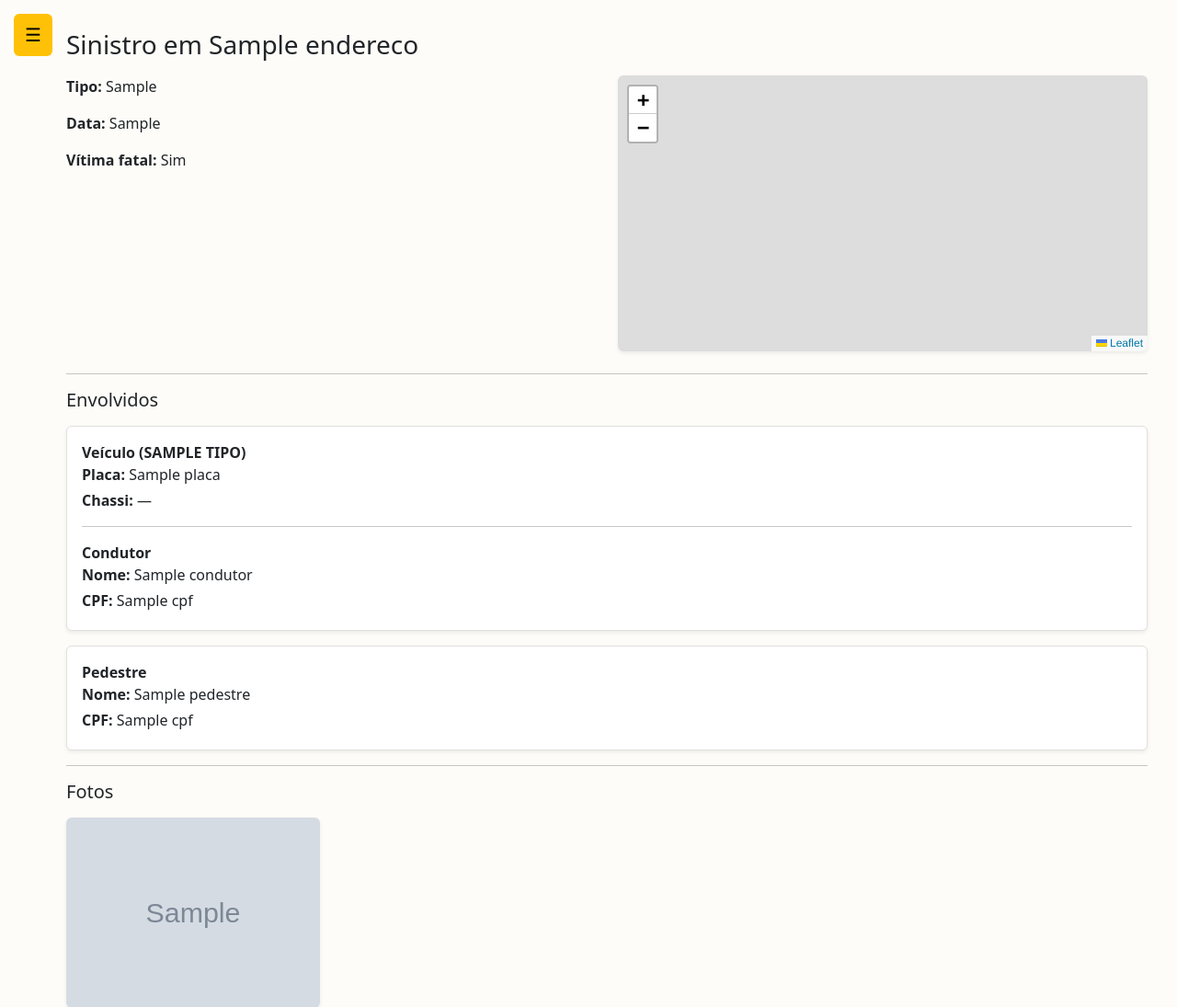
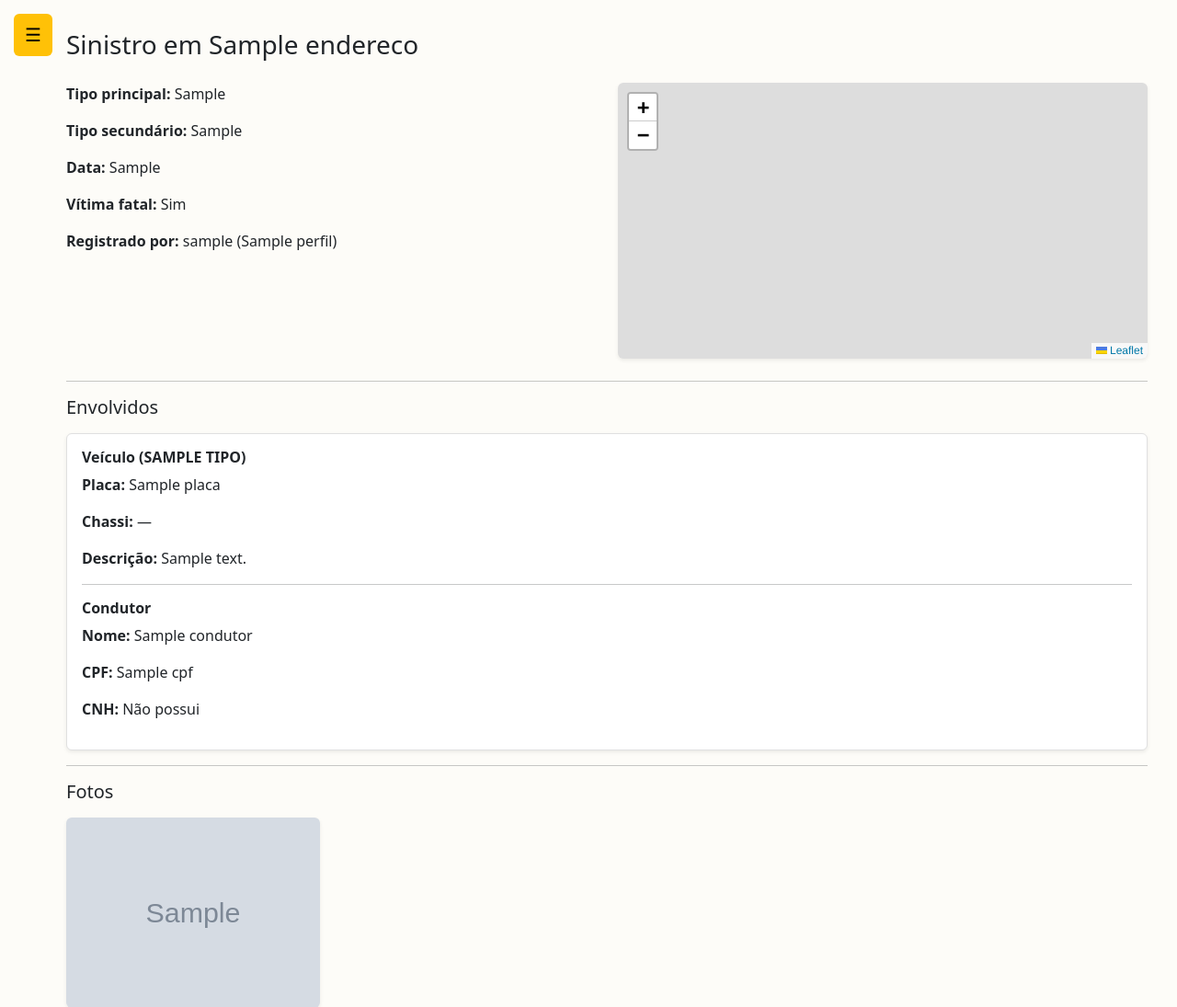
Before and after one commit to marxrocha205/sinistro_dashboard, a Django app: template sinistro_dash/dashboard/templates/dashboard/sinistro_detail.html in a window 1280 px wide. Shown: the top 1095 px of the page at 92% size. Run offline with Django 5.2, Linux system fonts and the light colour scheme; the template is opened without the code that fills it: most values are stand-ins (such as "Sample title", 1, 10 or a date in 2020); grey boxes marked "Sample" are stand-in pictures.

Commit message:
fix: detail e relatorios

```diff
--- a/sinistro_dash/dashboard/templates/dashboard/sinistro_detail.html
+++ b/sinistro_dash/dashboard/templates/dashboard/sinistro_detail.html
@@ -3,15 +3,23 @@
 
 {% block content %}
 
-<h3 class="mb-3 page-title">
+<h3 class="mb-4 page-title">
   Sinistro em {{ sinistro.endereco }}
 </h3>
 
 <div class="row mb-4">
   <div class="col-md-6 col-sm-12">
-    <p><strong>Tipo:</strong> {{ sinistro.tipo_principal }}</p>
+    <p><strong>Tipo principal:</strong> {{ sinistro.tipo_principal }}</p>
+    <p><strong>Tipo secundário:</strong> {{ sinistro.tipo_secundario }}</p>
     <p><strong>Data:</strong> {{ sinistro.data_hora }}</p>
     <p><strong>Vítima fatal:</strong> {{ sinistro.houve_vitima_fatal|yesno:"Sim,Não" }}</p>
+
+    {% if sinistro.usuario %}
+      <p>
+        <strong>Registrado por:</strong>
+        {{ sinistro.usuario.username }} ({{ sinistro.usuario.perfil }})
+      </p>
+    {% endif %}
   </div>
 
   <div class="col-md-6 col-sm-12">
@@ -23,47 +31,46 @@
 
 <h5 class="mb-3">Envolvidos</h5>
 
-<!-- VEÍCULOS -->
-{% if sinistro.veiculos %}
-  {% for v in sinistro.veiculos %}
+{% for e in sinistro.envolvidos %}
   <div class="card mb-3 shadow-sm">
     <div class="card-body">
 
-        <strong>Veículo ({{ v.tipo|upper }})</strong>
+      {% if e.tipo == "pedestre" %}
+        <h6 class="fw-bold">Pedestre</h6>
+        <p><strong>Nome:</strong> {{ e.pedestre.nome }}</p>
+        <p><strong>CPF:</strong> {{ e.pedestre.cpf }}</p>
 
-        <p class="mb-1"><strong>Placa:</strong> {{ v.placa|default:"—" }}</p>
-        <p class="mb-1"><strong>Chassi:</strong> {{ v.chassi|default:"—" }}</p>
+      {% else %}
+        <h6 class="fw-bold">Veículo ({{ e.tipo|upper }})</h6>
 
-        {% if v.condutor %}
+        <p><strong>Placa:</strong> {{ e.veiculo.placa }}</p>
+        <p><strong>Chassi:</strong> {{ e.veiculo.chassi|default:"—" }}</p>
+
+        {% if e.veiculo.descricao_outro %}
+          <p><strong>Descrição:</strong> {{ e.veiculo.descricao_outro }}</p>
+        {% endif %}
+
+        {% if e.veiculo.condutor %}
           <hr>
-          <strong>Condutor</strong>
-          <p class="mb-1"><strong>Nome:</strong> {{ v.condutor.nome }}</p>
-          <p class="mb-1"><strong>CPF:</strong> {{ v.condutor.cpf }}</p>
+          <h6 class="fw-bold">Condutor</h6>
+          <p><strong>Nome:</strong> {{ e.veiculo.condutor.nome }}</p>
+          <p><strong>CPF:</strong> {{ e.veiculo.condutor.cpf }}</p>
+          <p>
+            <strong>CNH:</strong>
+            {% if e.veiculo.condutor.possui_cnh %}
+              Sim ({{ e.veiculo.condutor.numero_cnh }})
             {% else %}
-          <p class="text-muted">Condutor não informado</p>
+              Não possui
+            {% endif %}
+          </p>
+        {% endif %}
       {% endif %}
 
     </div>
   </div>
+{% empty %}
+  <p class="text-muted">Nenhum envolvido informado.</p>
 {% endfor %}
-{% endif %}
-
-<!-- PEDESTRES -->
-{% if sinistro.pedestres %}
-  {% for p in sinistro.pedestres %}
-    <div class="card mb-3 shadow-sm">
-      <div class="card-body">
-        <strong>Pedestre</strong>
-        <p class="mb-1"><strong>Nome:</strong> {{ p.nome }}</p>
-        <p class="mb-1"><strong>CPF:</strong> {{ p.cpf }}</p>
-      </div>
-    </div>
-  {% endfor %}
-{% endif %}
-
-{% if not sinistro.veiculos and not sinistro.pedestres %}
-  <p class="text-muted">Nenhum envolvido registrado.</p>
-{% endif %}
 
 <hr>
 
```
Lines whose indentation alone changed are shown as unchanged.
